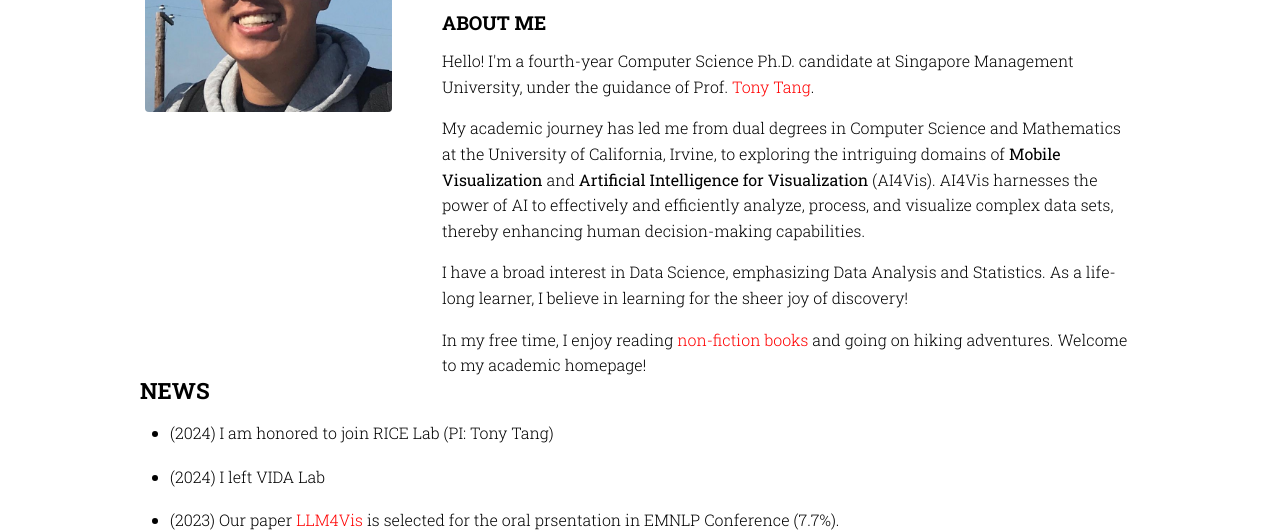
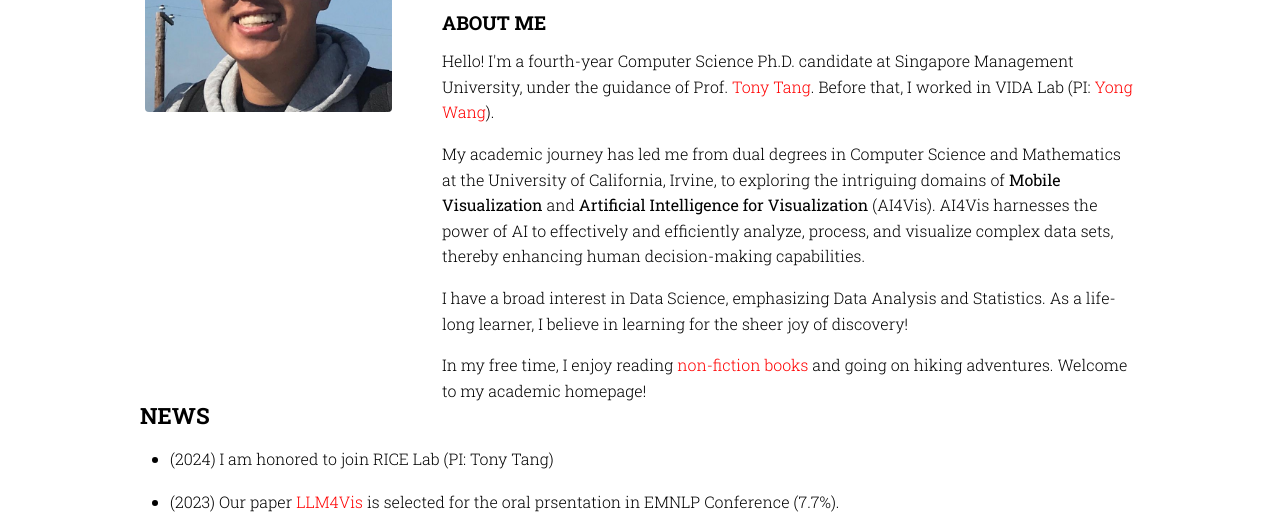
Before and after one commit to AlexanderZsh/alexanderzsh.github.io, a plain HTML site: page index.html in a window 1280 px wide. Shown: the part 266-796 px from the top of the page. Drawn offline with nearby package versions, Linux system fonts and the light colour scheme.

Commit message:
Update index.html

```diff
--- a/index.html
+++ b/index.html
@@ -81,7 +81,7 @@
             <h4 style="margin-bottom:0.75em;">About Me</h4>
 
             <p>Hello! I'm a fourth-year Computer Science Ph.D. candidate at Singapore Management University, under the guidance of Prof. <a
-                href="https://hcitang.github.io/">Tony Tang</a>.
+                href="https://hcitang.github.io/">Tony Tang</a>. Before that, I worked in VIDA Lab (PI: <a href="https://yong-wang.org/">Yong Wang</a>).</p>
             <p>My academic journey has led me from dual degrees in Computer Science and Mathematics at the University of California, Irvine, to exploring the intriguing domains of <b>Mobile Visualization</b> and <b>Artificial Intelligence for Visualization</b> (AI4Vis). AI4Vis harnesses the power of AI to effectively and efficiently analyze, process, and visualize complex data sets, thereby enhancing human decision-making capabilities.</p>
 
             <P>I have a broad interest in Data Science, emphasizing Data Analysis and Statistics. As a life-long learner, I believe in learning for the sheer joy of discovery!
@@ -108,8 +108,6 @@
         <li>
           (2024) I am honored to join RICE Lab (PI: Tony Tang)
         </li>
-        <li>
-          (2024) I left VIDA Lab
         <li>
           (2023) Our paper <a href="https://arxiv.org/pdf/2310.07652.pdf">LLM4Vis</a> is selected for the oral prsentation in EMNLP Conference (7.7%).
         </li>
```
